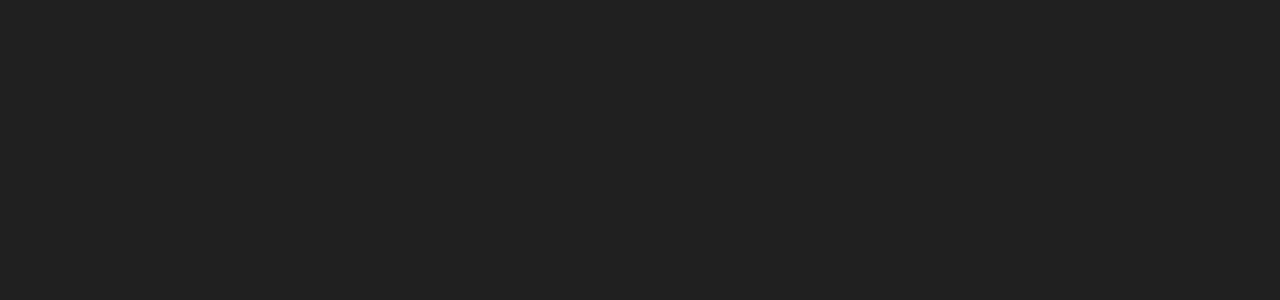
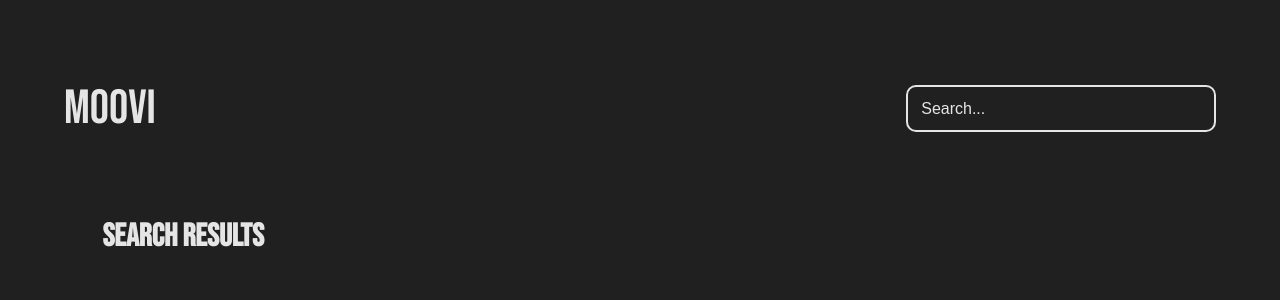
Before and after one commit to mrirfanto/moovi, a React (Create React App) app: page /search in a window 1280 px wide. Shown: the top 300 px of the page. Built offline with nearby package versions, Linux system fonts and the light colour scheme.

Commit message:
search results page and header

```diff
--- a/src/components/App.js
+++ b/src/components/App.js
@@ -4,14 +4,18 @@
 import "../styles/main.scss";
 import Home from "./Home";
 import Detail from "./Detail";
+import Header from "./Header";
+import SearchResults from "./SearchResults";
 
 class App extends React.Component {
   render() {
     return (
       <div>
         <BrowserRouter>
+          <Header />
           <Route path="/" exact component={Home} />
           <Route path="/detail/:movieId" component={Detail} />
+          <Route path="/search" component={SearchResults} />
         </BrowserRouter>
       </div>
     );
--- a/src/components/Detail.js
+++ b/src/components/Detail.js
@@ -42,7 +42,6 @@
   }
   render() {
     const { movieDetail, configApi, similarMovies } = this.props;
-    console.log(movieDetail);
     if (Object.keys(movieDetail).length > 0) {
       return (
         <div className="container">
@@ -55,7 +54,7 @@
             <div className="detail__description">
               <h1 className="title">{movieDetail.title}</h1>
               <div className="info">
-                <div>{movieDetail.vote_average}</div>
+                <div>Rating: {movieDetail.vote_average}</div>
                 <div>
                   {movieDetail.runtime} MIN /{" "}
                   {movieDetail.release_date.split("-")[0]}
@@ -65,8 +64,14 @@
               <p className="overview">{movieDetail.overview}</p>
             </div>
           </div>
-          <h1 className="section-title">Similar Movies</h1>
-          <MovieList movies={similarMovies} configApi={configApi} />
+          {similarMovies.length > 0 ? (
+            <>
+              <h1 className="section-title">Similar Movies</h1>
+              <MovieList movies={similarMovies} configApi={configApi} />
+            </>
+          ) : (
+            ""
+          )}
         </div>
       );
     }
--- /dev/null
+++ b/src/components/Header.js
@@ -0,0 +1,28 @@
+import React from "react";
+import { connect } from "react-redux";
+import { Link, useHistory } from "react-router-dom";
+
+import SearchBar from "./SearchBar";
+import { searchMovie } from "../actions";
+
+const Header = (props) => {
+  const history = useHistory();
+
+  const onSearchSubmit = (query) => {
+    props.searchMovie(query);
+    history.push("/search");
+  };
+
+  return (
+    <header className="container header">
+      <Link to="/" className="brand">
+        MOOVI
+      </Link>
+      <SearchBar onSubmit={onSearchSubmit} />
+    </header>
+  );
+};
+
+export default connect(null, {
+  searchMovie,
+})(Header);
--- a/src/components/Home.js
+++ b/src/components/Home.js
@@ -2,8 +2,7 @@
 import { connect } from "react-redux";
 
 import MovieList from "./MovieList";
-import SearchBar from "./SearchBar";
-import { getPopularMovies, getConfigurationApi, searchMovie } from "../actions";
+import { getPopularMovies, getConfigurationApi } from "../actions";
 
 class Home extends React.Component {
   componentDidMount() {
@@ -11,14 +10,9 @@
     this.props.getPopularMovies();
   }
 
-  onSearchSubmit = (query) => {
-    this.props.searchMovie(query);
-  };
-
   render() {
     return (
       <div className="container">
-        <SearchBar onSubmit={this.onSearchSubmit} />
         <h1 className="section-title">Popular Movies</h1>
         <MovieList
           movies={this.props.movieList}
@@ -38,7 +32,6 @@
 };
 
 export default connect(mapStateToProps, {
-  searchMovie,
   getPopularMovies,
   getConfigurationApi,
 })(Home);
--- /dev/null
+++ b/src/components/SearchResults.js
@@ -0,0 +1,23 @@
+import React from "react";
+import MovieList from "./MovieList";
+import { connect } from "react-redux";
+
+const SearchResults = (props) => {
+  const { searchMovieResults, configApi } = props;
+  console.log(searchMovieResults);
+  return (
+    <div className="container">
+      <h1 className="section-title">Search Results</h1>
+      <MovieList movies={searchMovieResults} configApi={configApi} />
+    </div>
+  );
+};
+
+const mapStateToProps = ({ searchMovieResults, configApi }) => {
+  return {
+    searchMovieResults,
+    configApi,
+  };
+};
+
+export default connect(mapStateToProps)(SearchResults);
--- a/src/styles/main.scss
+++ b/src/styles/main.scss
@@ -16,20 +16,27 @@
   margin-left: 1.2em;
 }
 
+.header {
+  display: flex;
+  align-items: center;
+  .brand {
+    text-decoration: none;
+    font-size: 3em;
+    color: #e5e5e5;
+  }
   .search {
-  position: absolute;
-  top: 0;
-  right: 0;
+    margin-left: auto;
     input {
+      font-size: 1em;
+      padding: 0.8em;
       background-color: transparent;
       border: 2px solid #e5e5e5;
       border-radius: 10px;
-    height: 34px;
       width: 280px;
       color: #e5e5e5;
-    padding: 0 0.7em;
       &::placeholder {
         color: #e5e5e5;
+      }
     }
   }
 }
@@ -119,9 +126,6 @@
     }
   }
   &__description {
-    display: flex;
-    flex-direction: column;
-    justify-content: center;
     margin-left: 3em;
     color: #e5e5e5;
     h2 {
```
Lines whose indentation alone changed are shown as unchanged.
